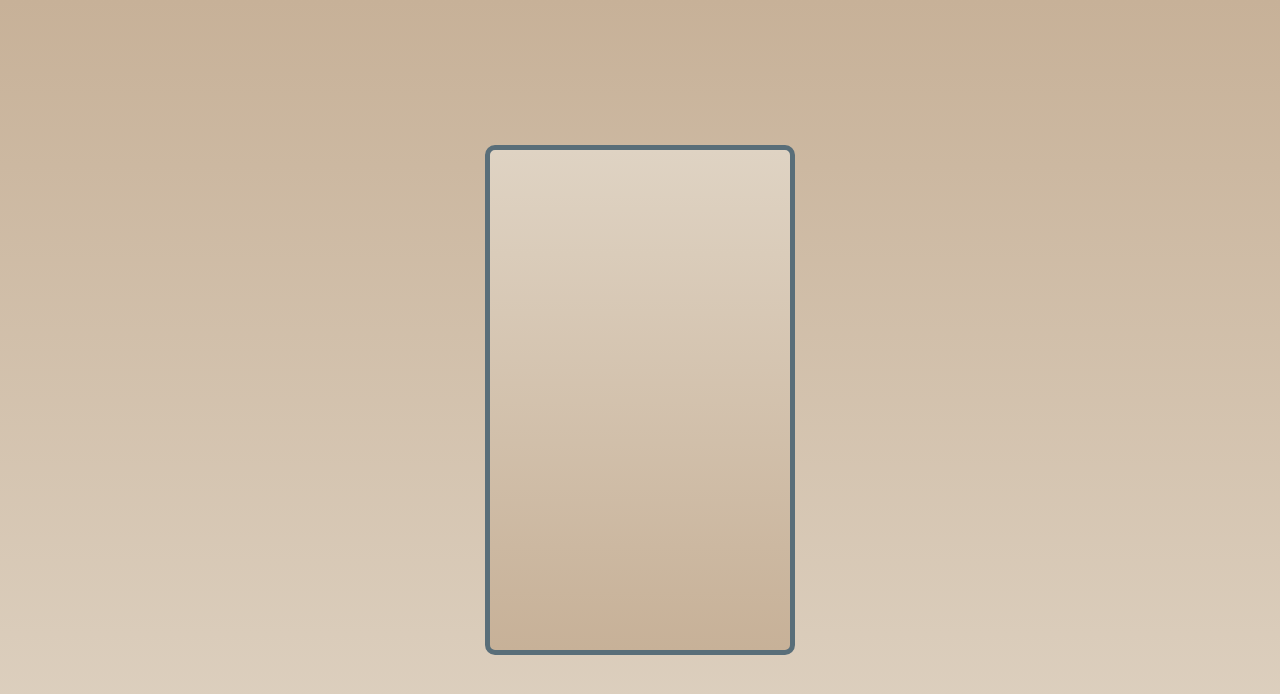
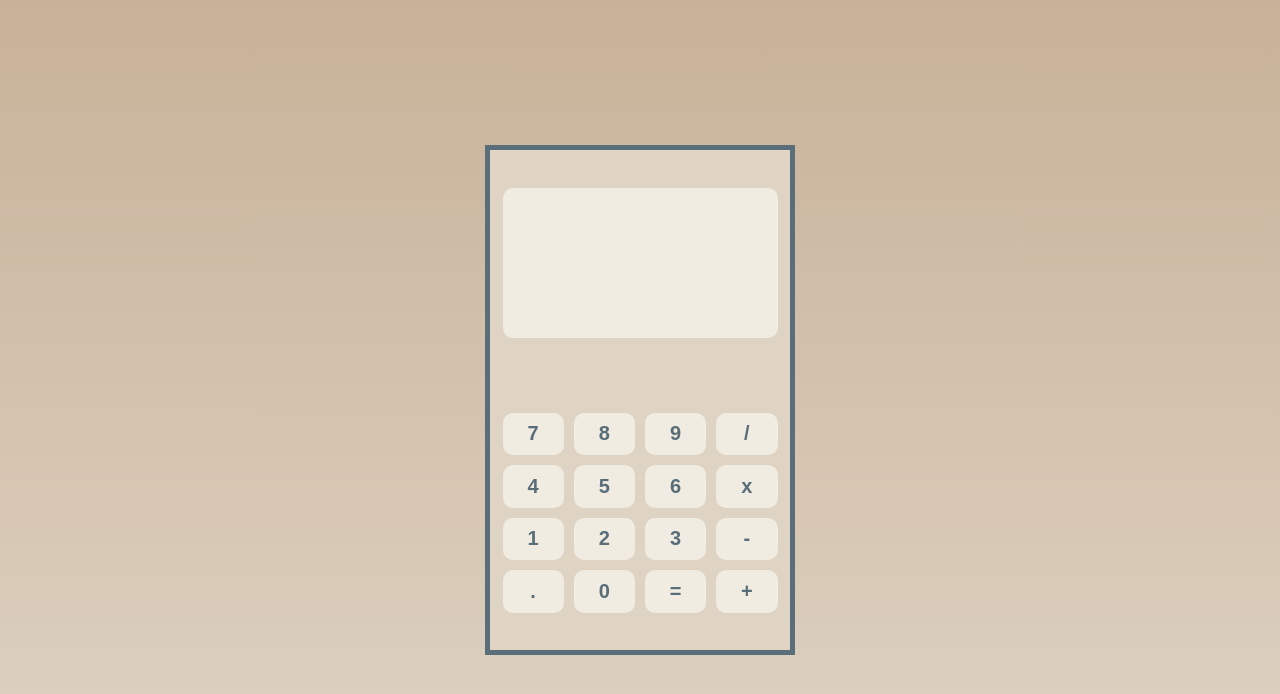
Before and after one commit to Adonan17/OdinCalculator, a website: page index.html in a window 1280 px wide. Drawn offline with Linux system fonts and the light colour scheme.

Commit message:
adding num keys

```diff
--- a/index.html
+++ b/index.html
@@ -10,8 +10,28 @@
 </head>
 <body>
     <div class="calculator">
-        <div class="screen"></div>
-        <div class="buttons"></div>
+        <div class="screen">
+            <div class="upperScreen"></div>
+            <div class="underScreen"></div>
+        </div>
+        <div class="keys">
+            <div class="key">7</div>
+            <div class="key">8</div>
+            <div class="key">9</div>
+            <div class="key">/</div>
+            <div class="key">4</div>
+            <div class="key">5</div>
+            <div class="key">6</div>
+            <div class="key">x</div>
+            <div class="key">1</div>
+            <div class="key">2</div>
+            <div class="key">3</div>
+            <div class="key">-</div>
+            <div class="key">.</div>
+            <div class="key">0</div>
+            <div class="key">=</div>
+            <div class="key">+</div>
+        </div>
     </div>
     <script src="./public/js/main.js"></script>
 </body>
--- a/src/sass/modules/_main.sass
+++ b/src/sass/modules/_main.sass
@@ -7,11 +7,48 @@ $fourth-color:#596e79
 
 .calculator
     display: flex
+    flex-direction: column
+    justify-content: space-around
+    align-items: center
     height: 500px
     width: 300px
-    border-radius: 10px
     border: 5px solid $fourth-color
-    background: linear-gradient(0deg, $third-color 0%, $second-color 100%)
+    background-color: $second-color
+    .screen
+        height: 150px
+        width: 275px
+        border-radius: 10px
+        background-color: $first-color
+        display: flex
+        flex-direction: column
+        .upperscreen
+            height: 45px
+            width: 90%
+            font: 30px $third-color
+            display: flex
+            justify-content: end
+        .underScreen
+            height: 95px
+            width: 90%
+            font: 45px $third-color
+            display: flex
+            justify-content: end
+    .keys
+        height: 200px
+        width: 275px
+        display: grid
+        grid-template-columns: repeat(4, 3fr)
+        grid-gap: 10px
+        grid-auto-rows: minmax(40px, auto)
+        .key
+            display: flex
+            border-radius: 10px
+            background: $first-color
+            justify-content: center
+            align-items: center
+            color: $fourth-color
+            font-size: 20px
+            font-weight: bold
 
 
 /* RESPONSIVE */
```
Also changed, not shown: public/style/app.css, 1 other file.
